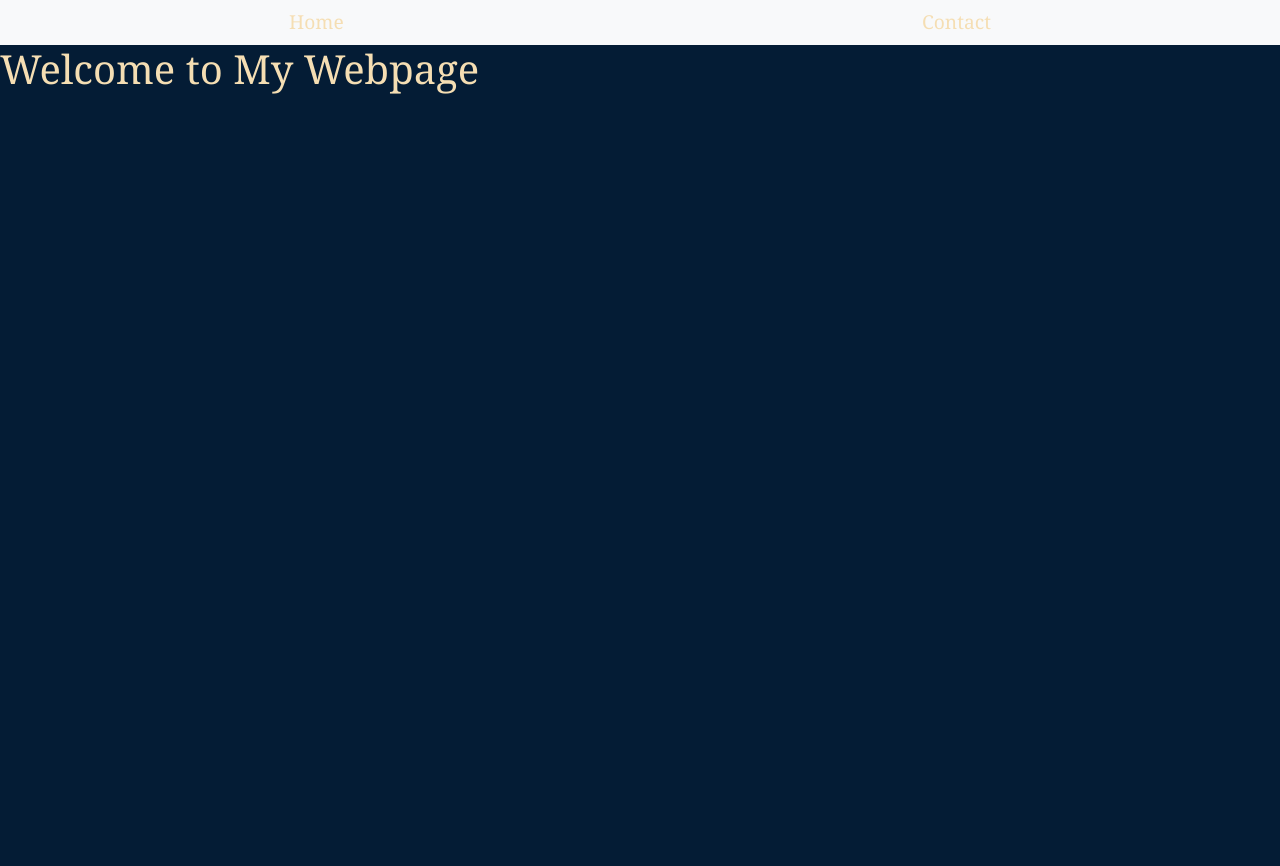
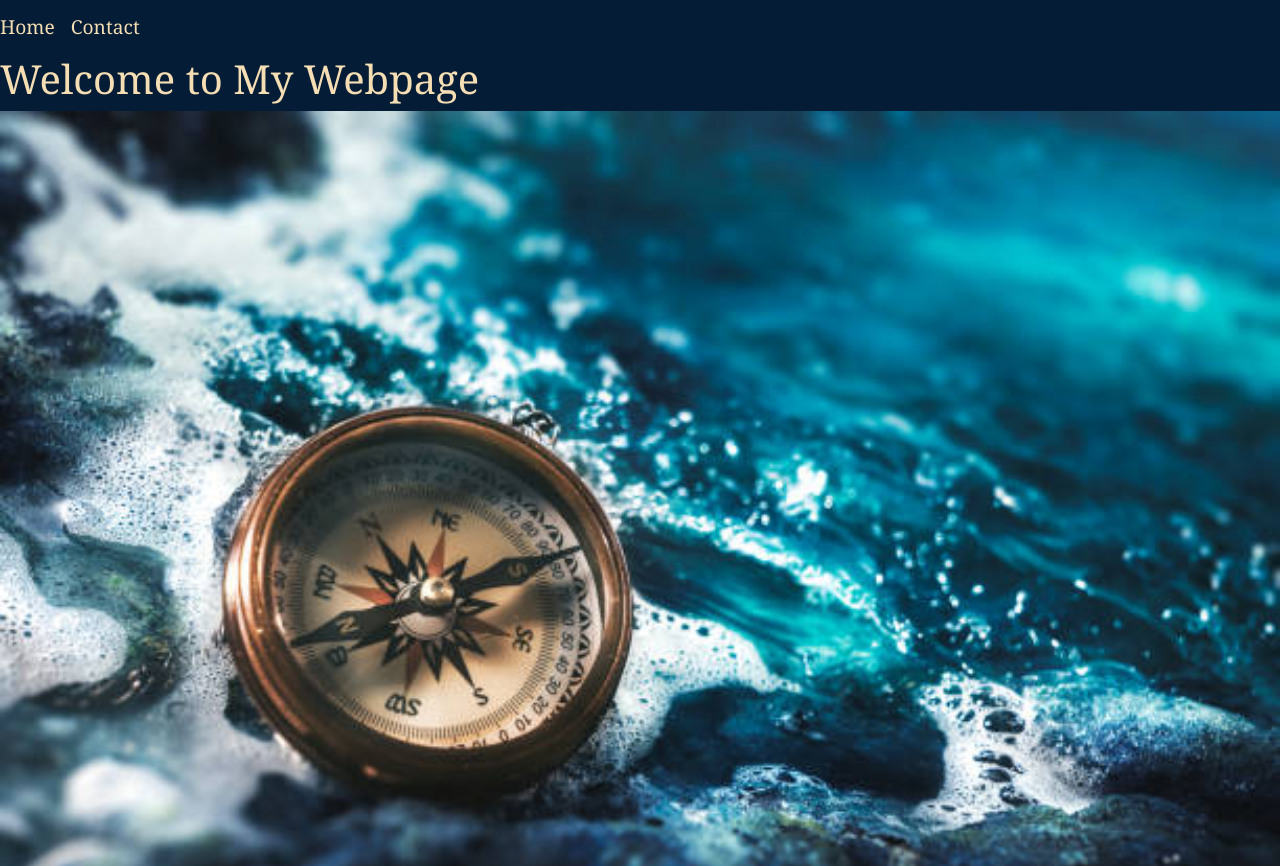
Before and after one commit to quandagr/Navigation, a React (Vite) app: page / in a window 1280 px wide. Shown: the top 866 px of the page. Before the commit the page ends 800 px from the top, so only its background shows below. Built offline with nearby package versions, Linux system fonts and the light colour scheme.

Commit message:
added a picture

```diff
--- a/src/App.css
+++ b/src/App.css
@@ -4,10 +4,11 @@ body{
   font-family: Cambria, Cochin, Georgia, Times, 'Times New Roman', serif, cursive;
 }
 nav{
-  display: flex;
-  justify-content: space-around;
+
   background-color: #041c35;
-  padding: 1rem;
+
+
+  margin: 5px 0;
 }
 nav a{
   color: wheat;
--- a/src/App.jsx
+++ b/src/App.jsx
@@ -12,11 +12,19 @@ function App() {
   return (
     <BrowserRouter>
 
-    <nav className="navbar navbar-expand-lg navbar-light bg-light d-flex justify-content-around">
+    <nav className ="navbar navbar-expand-lg justify-content-start gap-3">
       <Link to="/">Home</Link>
       <Link to="/contact">Contact</Link>
     </nav>
-
+    < div className = "dropdown-divider">
+    <button className="btn btn-secondary dropdown-toggle" type="button" id="dropdownMenuButton1" data-bs-toggle="dropdown" aria-expanded="false">
+  Dropdown button
+</button>
+<ul className="dropdown-menu" aria-labelledby="Menu Button">
+  <li><a className="dropdown-item" href="#"><Home></Home></a></li>
+  <li><a className="dropdown-item" href="#">Contact</a></li>
+  </ul>
+    </div>
 
       <Routes>
         {/* Add the routes for the Home and Contact components here */}
--- a/src/Pages/Home.jsx
+++ b/src/Pages/Home.jsx
@@ -2,8 +2,13 @@ import React from 'react'
 
 export const Home = () => {
   return (
-    <div>
+    <main>
        <h1>Welcome to My Webpage</h1>
-        </div>
+      {/* <p>This is a simple React application with routing.</p> */}
+      {/* <p>Use the navigation links above to explore different pages.</p> */}
+      <img src="/nav.jpg" alt="Navigation System" width="100%"/>
+        </main>
+
+
   )
 }
```
Also changed, not shown: public/nav.jpg (added).
